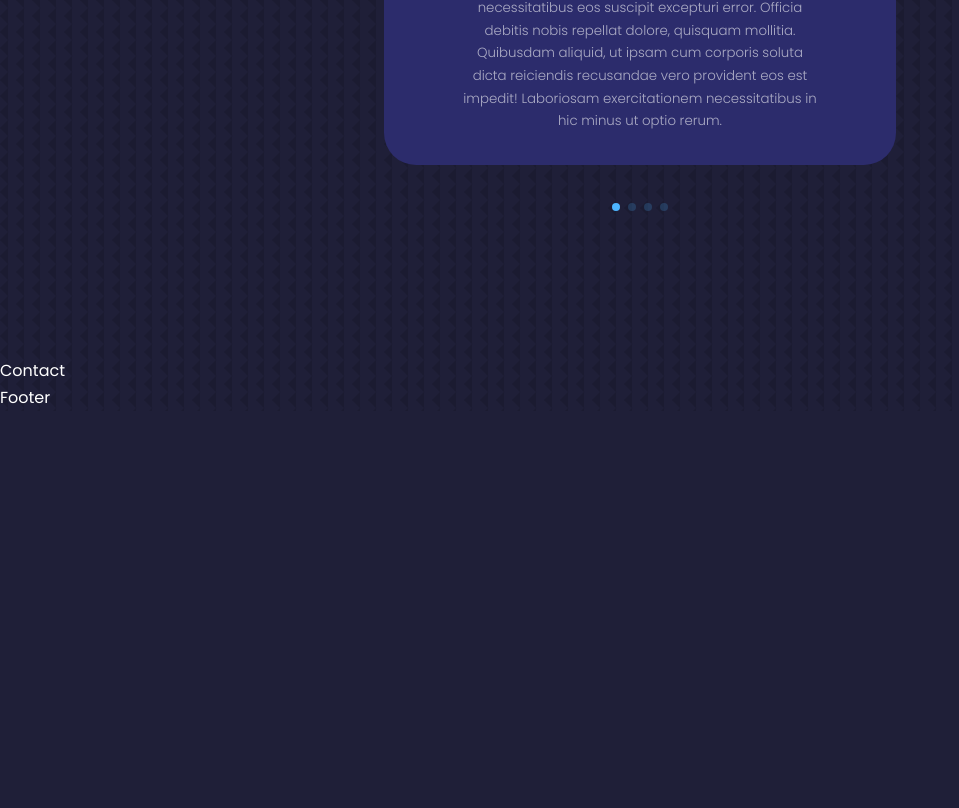
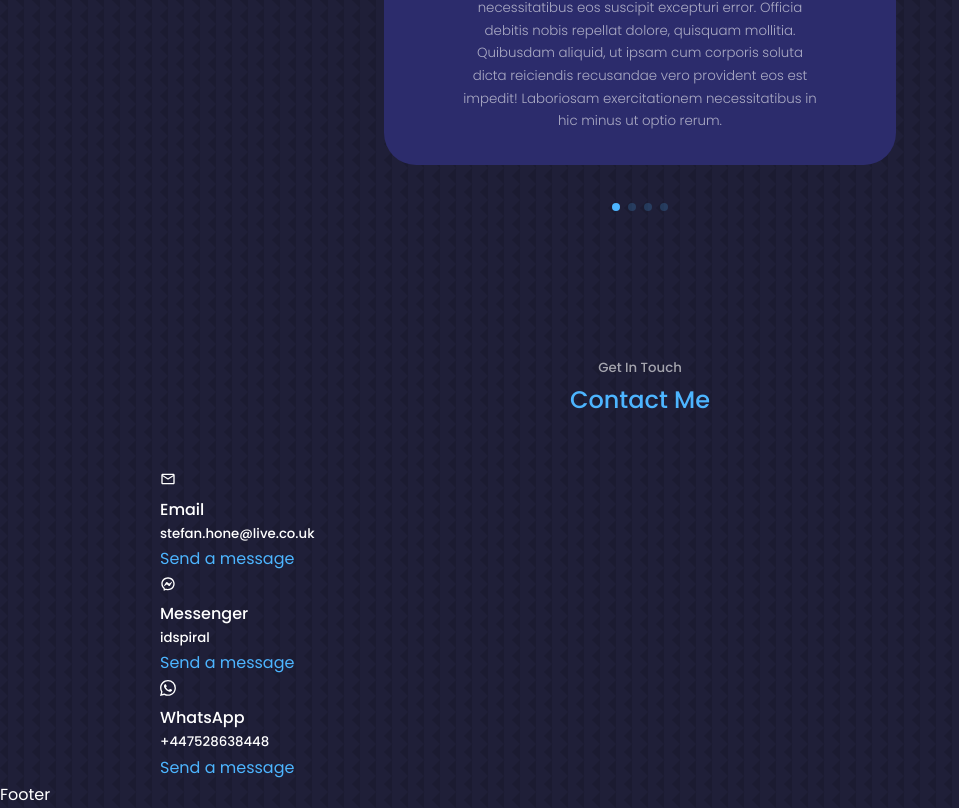
Before and after one commit to stefhone/react-portfolio-testing-1, a React (Create React App) app: page / in a window 1280 px wide. Shown: the part 4536-5344 px from the top of the page, without its empty margins (0-959 px from the left). Before the commit the page ends 4947 px from the top, so only its background shows below. Built offline with nearby package versions, Linux system fonts and the light colour scheme.

Commit message:
Contact Component P1 - Initial jsx/html code

```diff
--- a/src/components/contact/Contact.jsx
+++ b/src/components/contact/Contact.jsx
@@ -1,10 +1,41 @@
 import React from 'react'
 import './contact.css'
+import {MdOutlineEmail} from 'react-icons/md'
+import {RiMessengerLine} from 'react-icons/ri'
+import {BsWhatsapp} from 'react-icons/bs'
 
 const Contact = () => {
   return (
     <section id="contact">
-      Contact
+      <h5>Get In Touch</h5>
+      <h2>Contact Me</h2>
+
+      <div className="container contact__container">
+        <div className="contact__options">
+          <article className="contact__option">
+            <MdOutlineEmail />
+            <h4>Email</h4>
+            <h5>stefan.hone@live.co.uk</h5>
+            <a href="mailto:stefan.hone@live.co.uk" target="_blank" rel="noreferrer">Send a message</a>
+          </article>
+          <article className="contact__option">
+            <RiMessengerLine />
+            <h4>Messenger</h4>
+            <h5>idspiral</h5>
+            <a href="https://m.me/idspiral" target="_blank" rel="noreferrer">Send a message</a>
+          </article>
+          <article className="contact__option">
+            <BsWhatsapp />
+            <h4>WhatsApp</h4>
+            <h5>+447528638448</h5>
+            <a href="https://api.whatsapp.com/send?phone=447528638448" target="_blank" rel="noreferrer">Send a message</a>
+          </article>
+        </div>
+        {/* END OF CONTACT OPTIONS */}
+        <form action="">
+
+        </form>
+      </div>
     </section>
   )
 }
```
